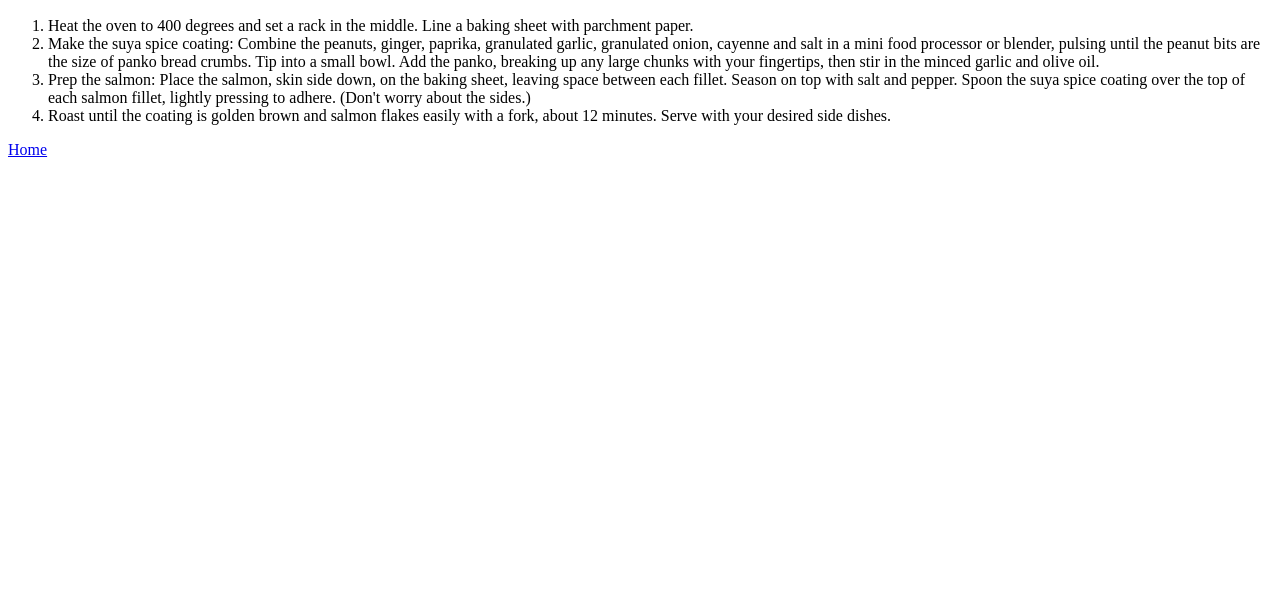
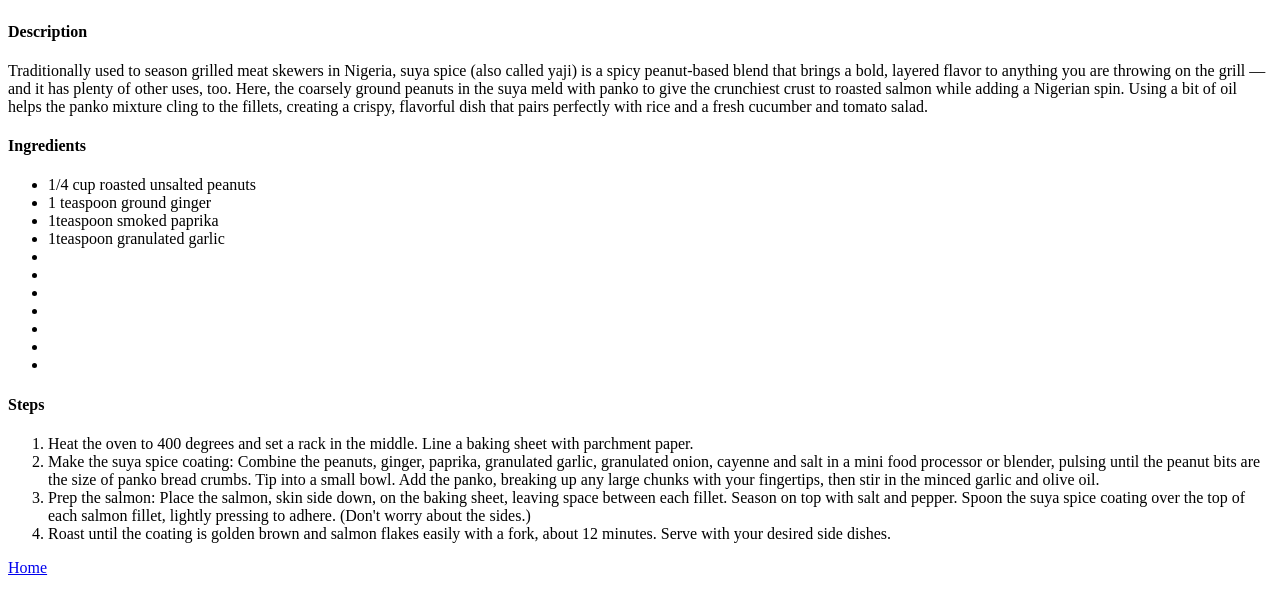
Before and after one commit to byronraco/odin-recipes, a plain HTML site: page recipes/suya-spiced-salmon.html in a window 1280 px wide. Shown: the part 270-863 px from the top of the page. Before the commit the page ends 800 px from the top, so only its background shows below. Drawn offline with Linux system fonts and the light colour scheme.

Commit message:
Updated recipe

```diff
--- a/recipes/suya-spiced-salmon.html
+++ b/recipes/suya-spiced-salmon.html
@@ -12,6 +12,27 @@
             alt="Cooked suya-spiced salmon filets"
             width="250"
         />
+        <h4>Description</h4>
+        <p>
+            Traditionally used to season grilled meat skewers in Nigeria, suya spice (also called yaji) is a spicy peanut-based blend that brings a bold, layered flavor to anything you are throwing on the grill — and it has plenty of other uses, too. Here, the coarsely ground peanuts in the suya meld with panko to give the crunchiest crust to roasted salmon while adding a Nigerian spin. Using a bit of oil helps the panko mixture cling to the fillets, creating a crispy, flavorful dish that pairs perfectly with rice and a fresh cucumber and tomato salad.
+        </p>
+        <h4>Ingredients</h4>
+        <p>
+            <ul>
+                <li>1/4 cup roasted unsalted peanuts</li>
+                <li>1 teaspoon ground ginger</li>
+                <li>1teaspoon smoked paprika</li>
+                <li>1teaspoon granulated garlic </li>
+                <li></li>
+                <li></li>
+                <li></li>
+                <li></li>
+                <li></li>
+                <li></li>
+                <li></li>
+            </ul>
+        </p>
+        <h4>Steps</h4>
         <ol>
             <li>Heat the oven to 400 degrees and set a rack in the middle. Line a baking sheet with parchment paper.</li>
             <li>Make the suya spice coating: Combine the peanuts, ginger, paprika, granulated garlic, granulated onion, cayenne and salt in a mini food processor or blender, pulsing until the peanut bits are the size of panko bread crumbs. Tip into a small bowl. Add the panko, breaking up any large chunks with your fingertips, then stir in the minced garlic and olive oil.</li>
@@ -20,7 +41,8 @@
 
         </ol>
 
-
-        <a href="https://byronraco.github.io/odin-recipes/index.html">Home</a>
+        <p>
+            <a href="https://byronraco.github.io/odin-recipes/index.html">Home</a>
+        </p>
     </body>
 </html>
```
